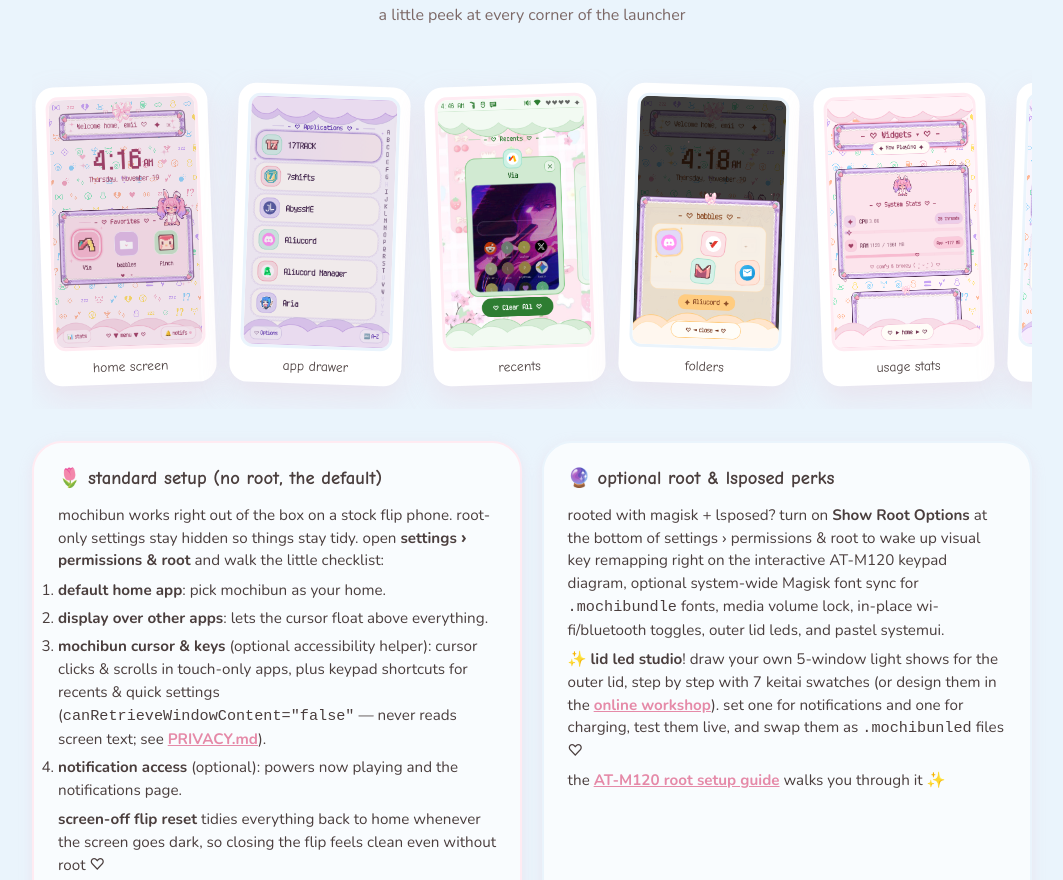
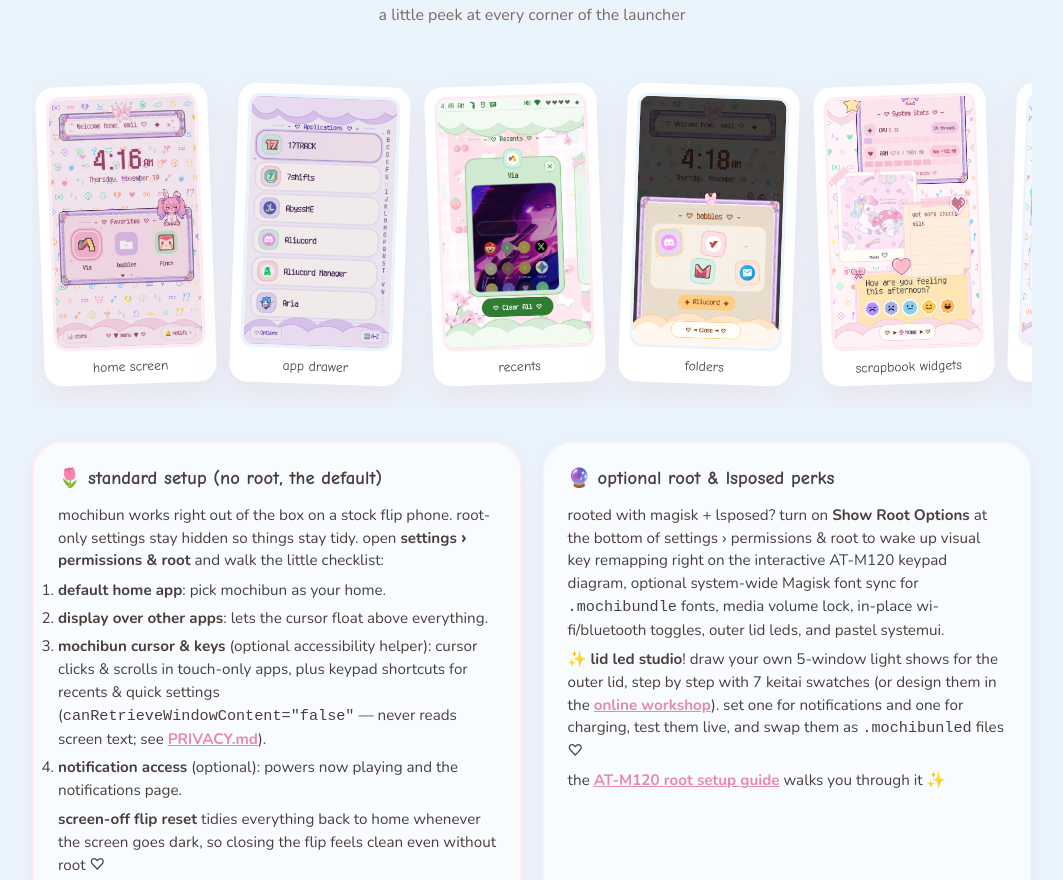
Before and after one commit to smolstinkyprincess/Mochibun, a plain HTML site: page docs/index.html in a window 1280 px wide. Shown: the part 989-1869 px from the top of the page, without its empty margins (108-1171 px from the left). Drawn offline with nearby package versions, Linux system fonts and the light colour scheme; no server answers; a web font is replaced by a local one.

Commit message:
updated widget page screenshots

```diff
--- a/docs/index.html
+++ b/docs/index.html
@@ -477,8 +477,8 @@
             <figcaption>folders</figcaption>
           </figure></li>
           <li class="polaroid"><figure>
-            <img src="screenshots/5_stats.png" alt="Mochibun usage stats" width="480" height="800" loading="lazy">
-            <figcaption>usage stats</figcaption>
+            <img src="screenshots/5_scrapbook.png" alt="Mochibun freeform scrapbook widgets" width="480" height="800" loading="lazy">
+            <figcaption>scrapbook widgets</figcaption>
           </figure></li>
           <li class="polaroid"><figure>
             <img src="screenshots/6_notifs.png" alt="Mochibun notifications" width="480" height="800" loading="lazy">
```
Also changed, not shown: docs/screenshots/5_scrapbook.png (added), docs/screenshots/5_stats.png (deleted), fastlane/metadata/android/en-US/images/phoneScreenshots/5_scrapbook.png (added), fastlane/metadata/android/en-US/images/phoneScreenshots/5_stats.png (deleted), 1 other file.
